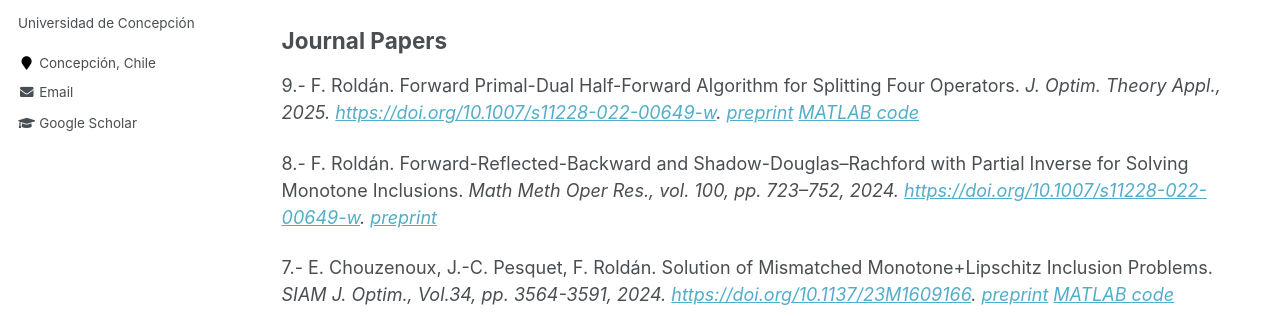
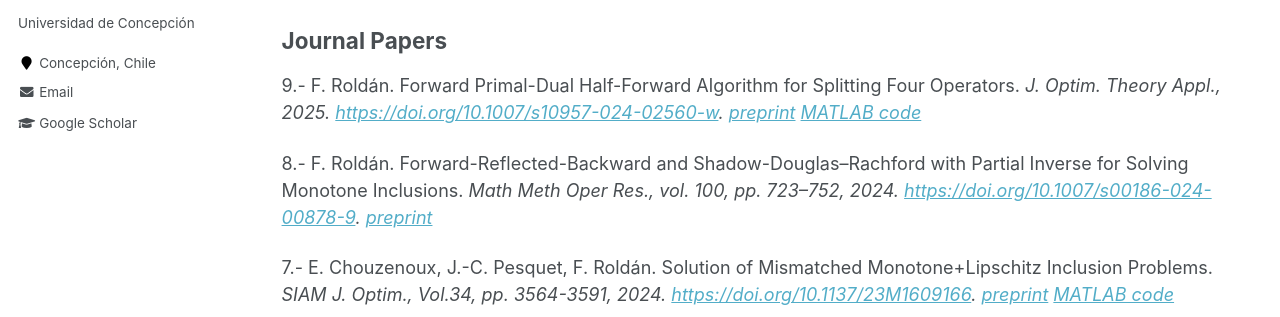
Before and after one commit to FernandoRoldanC/FernandoRoldanC.github.io, a Jekyll site: the page built from _pages/listadepublicaciones.md, in a window 1280 px wide and 900 px high. Shown: the part 281-598 px from the top of the window. Built offline with Jekyll 4.4.1, drawn with Linux system fonts in a browser that asks for light colours; part of the change alters nothing that is shown.

Commit message:
link correctos publicaciones 8 y 9

```diff
--- a/_pages/listadepublicaciones.md
+++ b/_pages/listadepublicaciones.md
@@ -11,9 +11,9 @@ Pre-prints
 
 Journal Papers
 ------
-9.- F. Roldán. Forward Primal-Dual Half-Forward Algorithm for Splitting Four Operators. <i>J. Optim. Theory Appl.<i>, 2025. [https://doi.org/10.1007/s11228-022-00649-w](https://doi.org/10.1007/s11228-022-00649-w). [preprint](https://arxiv.org/abs/2310.17265) [MATLAB code](https://fernandoroldanc.github.io/files/MATLAB_CODE_S4OP.zip)
+9.- F. Roldán. Forward Primal-Dual Half-Forward Algorithm for Splitting Four Operators. <i>J. Optim. Theory Appl.<i>, 2025. [https://doi.org/10.1007/s10957-024-02560-w](https://doi.org/10.1007/s10957-024-02560-w). [preprint](https://arxiv.org/abs/2310.17265) [MATLAB code](https://fernandoroldanc.github.io/files/MATLAB_CODE_S4OP.zip)
 
-8.- F. Roldán. Forward-Reflected-Backward and Shadow-Douglas--Rachford with Partial Inverse for Solving Monotone Inclusions. <i>Math Meth Oper Res.<i>,  vol. 100, pp. 723–752, 2024. [https://doi.org/10.1007/s11228-022-00649-w](https://doi.org/10.1007/s11228-022-00649-w). [preprint](https://arxiv.org/abs/2305.17500)
+8.- F. Roldán. Forward-Reflected-Backward and Shadow-Douglas--Rachford with Partial Inverse for Solving Monotone Inclusions. <i>Math Meth Oper Res.<i>,  vol. 100, pp. 723–752, 2024. [https://doi.org/10.1007/s00186-024-00878-9](https://doi.org/10.1007/s00186-024-00878-9). [preprint](https://arxiv.org/abs/2305.17500)
 
 7.- E. Chouzenoux, J.-C. Pesquet, F. Roldán. Solution of Mismatched Monotone+Lipschitz Inclusion Problems. <i>SIAM J. Optim.<i>, Vol.34, pp. 3564-3591, 2024. [https://doi.org/10.1137/23M1609166](https://doi.org/10.1137/23M1609166). [preprint](https://arxiv.org/abs/2310.06402) [MATLAB code](https://drive.google.com/file/d/1mBjApCP8UEZBam3z_0Aleun2_yCLycD4/view?usp=drive_link)
 
```
